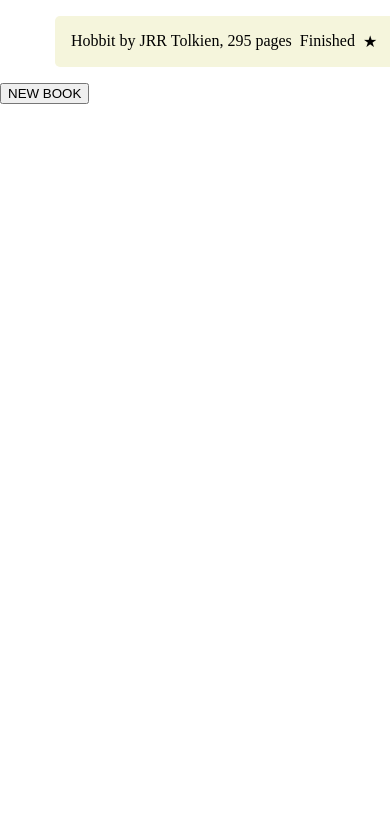
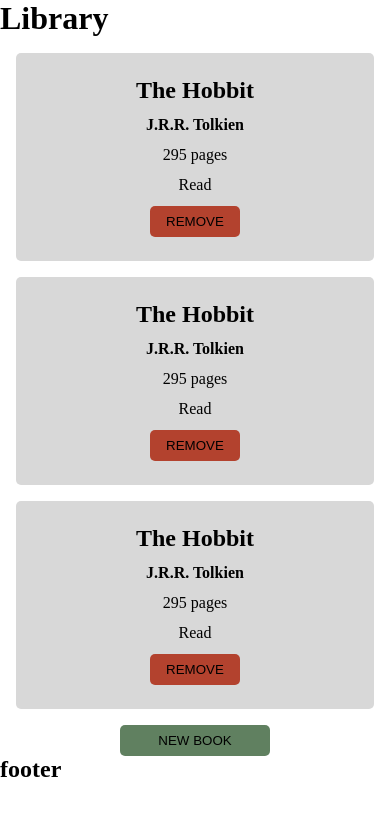
Before and after one commit to Leshis/library, a website with bundled scripts: page index.html in a window 390 px wide. Built offline with nearby package versions, Linux system fonts and the light colour scheme.

Commit message:
Added grid responsivness

```diff
--- a/index.html
+++ b/index.html
@@ -1,5 +1,6 @@
 <!DOCTYPE html>
 <html lang="en">
+
 <head>
     <meta charset="UTF-8">
     <meta http-equiv="X-UA-Compatible" content="IE=edge">
@@ -8,19 +9,40 @@
     <link rel="stylesheet" href="style.css">
     <script src="index.js" defer></script>
 </head>
+
 <body>
+    <header>
+        <h1>Library</h1>
+    </header>
+    <main class="container">
         <div id="library" class="library">
             <!-- Render books here -->
             <div class="book">
-        <div class="book-desc">
-            Hobbit by JRR Tolkien, 295 pages
+                <h2>The Hobbit</h2>
+                <h4>J.R.R. Tolkien</h4>
+                <p>295 pages</p>
+                <p>Read</p>
+                <button id="delete" class="delete-button">REMOVE</button>
             </div>
-        <div class="isRead">Finished</div>
-        <div class="favourite">&#9733;</div>
+            <div class="book">
+                <h2>The Hobbit</h2>
+                <h4>J.R.R. Tolkien</h4>
+                <p>295 pages</p>
+                <p>Read</p>
+                <button id="delete" class="delete-button">REMOVE</button>
+            </div>
+            <div class="book">
+                <h2>The Hobbit</h2>
+                <h4>J.R.R. Tolkien</h4>
+                <p>295 pages</p>
+                <p>Read</p>
+                <button id="delete" class="delete-button">REMOVE</button>
             </div>
         </div>
-    <form action="post"></form>
-    <button id="new-book">NEW BOOK</button>
+
+        <div class="button-container">
+            <button id="new-book" class="new-button">NEW BOOK</button>
+        </div>
 
         <div id="modal" class="modal">
             <div class="modal-content">
@@ -44,6 +66,10 @@
                 </form>
             </div>
         </div>
+    </main>
+    <footer>
+        <h2>footer</h2>
+    </footer>
+</body>
 
-</body>
 </html>
--- a/index.js
+++ b/index.js
@@ -1,16 +1,20 @@
+// eslint-disable-next-line import/no-extraneous-dependencies
+import { v4 as uuidv4 } from 'uuid';
+
 const myLibrary = [];
 const libraryEl = document.getElementById('library');
 const newBookButton = document.getElementById('new-book');
+const deleteButton = document.getElementById('delete');
 const modal = document.getElementById('modal');
 const bookForm = document.getElementById('book-form');
 
 class Book {
-    constructor(title, author, pages, isRead, isFavourite) {
+    constructor(title, author, pages, isRead) {
         this.title = title;
         this.author = author;
         this.pages = pages;
         this.isRead = isRead;
-        this.isFavourite = isFavourite;
+        this.uuid = uuidv4();
     }
 
     getReadMsg = () => `${this.isRead ? 'Finished' : 'Not yet'} reading`;
@@ -24,19 +28,13 @@
     libraryEl.innerHTML = '';
     myLibrary.forEach((book) => {
         libraryEl.innerHTML += `
-            <div class="book">
-                <div class="book-desc">
-                    ${book.title} by ${book.author}, ${book.pages} pages
-                </div>
-                <div class="isRead">${book.getReadMsg()}</div>
-                <div class="favourite ${book.isFavourite}">&#9733;</div>
-            </div>
+             ${book}
         `;
     });
 }
 
-function addBookToLibrary(title, author, pages, isRead, isFavourite) {
-    myLibrary.push(new Book(title, author, pages, isRead, isFavourite));
+function addBookToLibrary(title, author, pages, isRead) {
+    myLibrary.push(new Book(title, author, pages, isRead));
     updateLibrary();
 }
 
@@ -48,17 +46,22 @@
     modal.style.display = 'none';
 }
 
+function handleDelete(e) {
+    console.log(e.target.id);
+    updateLibrary();
+}
+
 function handleSubmit(e) {
     e.preventDefault();
     const title = document.getElementById('title').value;
     const author = document.getElementById('author').value;
     const pages = document.getElementById('pages').value;
     const isRead = document.getElementById('is-read').checked;
-    const isFavourite = document.getElementById('is-favourite').checked;
-    addBookToLibrary(title, author, pages, isRead, isFavourite);
+    addBookToLibrary(title, author, pages, isRead);
     closeModal();
     e.target.reset();
 }
 
 newBookButton.addEventListener('click', openModal);
+deleteButton.addEventListener('click', handleDelete);
 bookForm.addEventListener('submit', handleSubmit);
--- a/package.json
+++ b/package.json
@@ -13,5 +13,8 @@
     "eslint-config-airbnb-base": "^15.0.0",
     "eslint-plugin-import": "^2.27.5",
     "prettier": "2.8.7"
+  },
+  "dependencies": {
+    "uuid": "^9.0.0"
   }
 }
--- a/style.css
+++ b/style.css
@@ -2,26 +2,61 @@
     box-sizing: border-box;
 }
 
-body{
+body,
+h1,
+h2,
+h3,
+h4,
+p{
     margin: 0;
 }
 
+.button-container{
+    width: 150px;
+    margin: 0 auto;
+}
+
+button{
+    padding: 0.5rem 1rem;
+    cursor: pointer;
+    border: none;
+    border-radius: 5px;
+}
+
+.new-button{
+    background-color: rgb(96, 128, 96);
+    width: 150px;
+}
+
+.new-button:hover{
+    background-color: rgb(140, 175, 140);
+}
+
+.delete-button{
+    background-color: rgb(179, 66, 46);
+}
+
+.delete-button:hover{
+    background-color: rgb(182, 123, 113);
+}
+
 .library{
-    width: 80vw;
-    margin: 0 auto;
     display: grid;
-    grid-template-columns: auto;
-    grid-template-rows: auto;
+    grid-template-columns: repeat(auto-fill, minmax(350px, 1fr));
+    gap: 1rem;
+    align-items: center;
     padding: 1rem;
 }
 
 .book{
     display: flex;
-    width: 350px;
-    gap: 0.5rem;
-    padding: 1rem;
+    flex-direction: column;
+    justify-content: center;
+    align-items: center;
+    gap: 0.75rem;
+    padding: 1.5rem;
     border-radius: 5px;
-    background-color: beige;
+    background-color: rgb(216, 216, 216);
 }
 
 .modal{
```
Also changed, not shown: 1 other file. Lines whose indentation alone changed are shown as unchanged.
